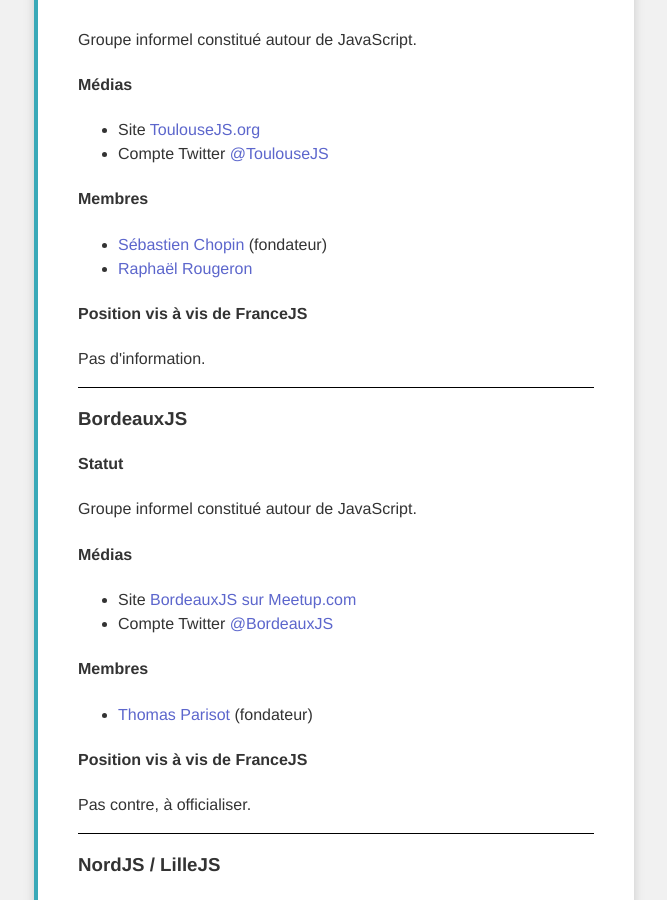
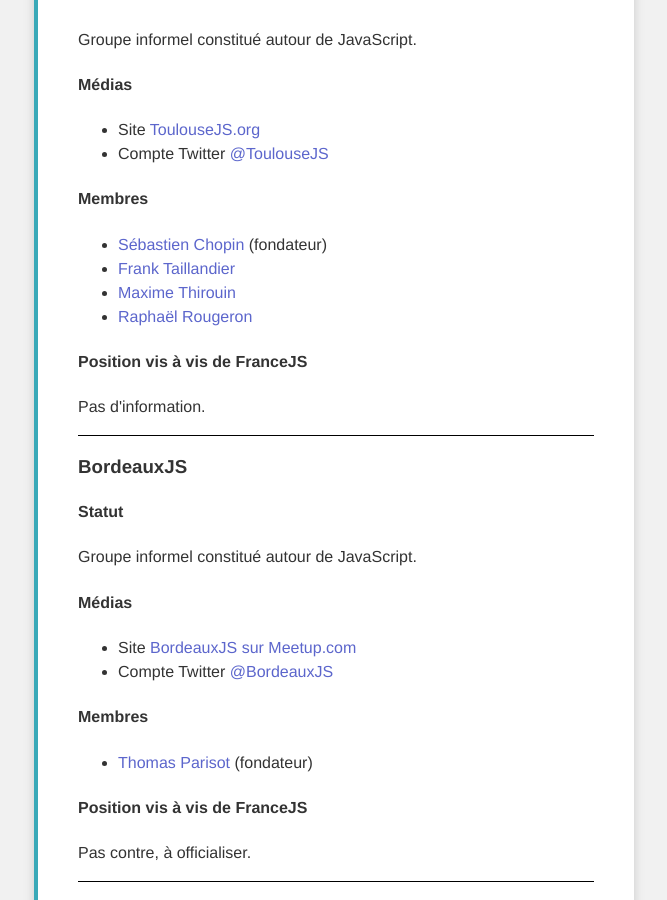
Before and after one commit to francejs/francejs.github.com, a Jekyll site: the page built from groupes.html, in a window 1280 px wide and 900 px high, scrolled down 2456 px. Shown: the whole window, without its empty margins (306-973 px from the left). Built offline with Jekyll 4.4.1, drawn with Linux system fonts in a browser that asks for light colours.

Commit message:
Update ToulouseJS team

```diff
--- a/groupes.html
+++ b/groupes.html
@@ -102,6 +102,8 @@
   <h4>Membres</h4>
   <ul>
     <li><a href="https://twitter.com/Atinux" title="Voir son compte Twitter">Sébastien Chopin</a> (fondateur)</li>
+    <li><a href="https://twitter.com/DirtyF" title="Voir son compte Twitter">Frank Taillandier</a></li>
+    <li><a href="https://twitter.com/MoOx" title="Voir son compte Twitter">Maxime Thirouin</a></li>
     <li><a href="https://twitter.com/goldoraf" title="Voir son compte Twitter">Raphaël Rougeron</a></li>
   </ul>
   <h4>Position vis à vis de FranceJS</h4>
```
